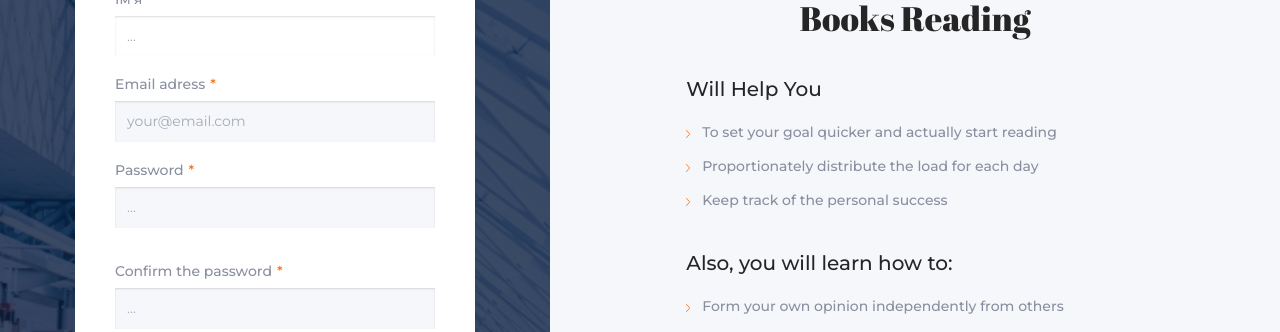
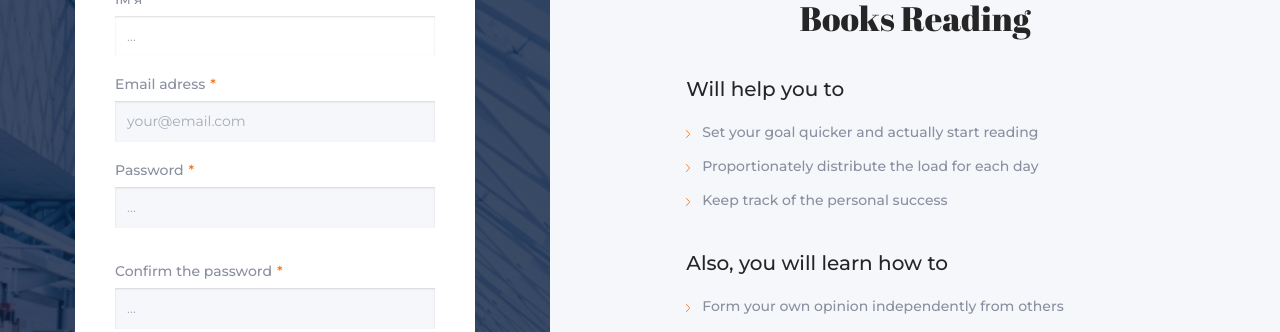
Before and after one commit to dairedo7/book-reading-app, a React (Create React App) app: page /signup in a window 1280 px wide. Shown: the part 234-566 px from the top of the page. Built offline with nearby package versions, Linux system fonts and the light colour scheme.

Commit message:
backend url changed

```diff
--- a/src/API.js
+++ b/src/API.js
@@ -1 +1 @@
-export const baseUrl = 'http://localhost:3030/';
+export const baseUrl = 'https://bookreading-backend.onrender.com/';
--- a/src/components/BooksInfo/BooksInfo.jsx
+++ b/src/components/BooksInfo/BooksInfo.jsx
@@ -21,7 +21,7 @@ const BookInfo = () => {
                 <MainTitle>Books Reading</MainTitle>
                 <ListBox>
                     <FirstList>
-                        <SecTitle>Will Help You</SecTitle>
+                        <SecTitle>Will help you to</SecTitle>
                         <ListItem>
                             <IconSpan>
                                 <svg width="4px" height="8px">
@@ -31,8 +31,7 @@ const BookInfo = () => {
                                 </svg>
                             </IconSpan>
                             <Text>
-                                To set your goal quicker and actually start
-                                reading
+                                Set your goal quicker and actually start reading
                             </Text>
                         </ListItem>
                         <ListItem>
@@ -59,7 +58,7 @@ const BookInfo = () => {
                         </ListItem>
                     </FirstList>
                     <ul>
-                        <SecTitle>Also, you will learn how to:</SecTitle>
+                        <SecTitle>Also, you will learn how to</SecTitle>
                         <ListItem>
                             <IconSpan>
                                 <svg width="4px" height="8px">
--- a/src/components/BooksInfo/MobLinks.jsx
+++ b/src/components/BooksInfo/MobLinks.jsx
@@ -1,13 +1,20 @@
-import { BtnList, BtnItem, EnterLink, RegisterLink } from "./MobLinks.styled"
+import { BtnList, BtnItem, EnterLink, RegisterLink } from './MobLinks.styled';
 
 const MobLinks = () => {
     return (
         <BtnList>
-        <BtnItem><EnterLink to={'/signin'} variant={'transparent'}>Увійти</EnterLink></BtnItem>
-        <BtnItem><RegisterLink to={'/signup'} variant={'accent'}>Реєстрація</RegisterLink></BtnItem>
-       </BtnList>
-
-    )
+            <BtnItem>
+                <EnterLink to={'/signin'} variant={'transparent'}>
+                    Sign in
+                </EnterLink>
+            </BtnItem>
+            <BtnItem>
+                <RegisterLink to={'/signup'} variant={'accent'}>
+                    Sign up
+                </RegisterLink>
+            </BtnItem>
+        </BtnList>
+    );
 };
 
 export default MobLinks;
```
